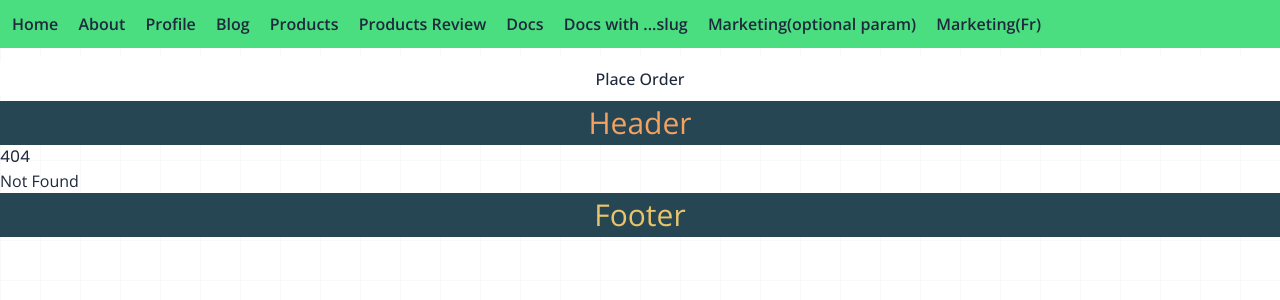
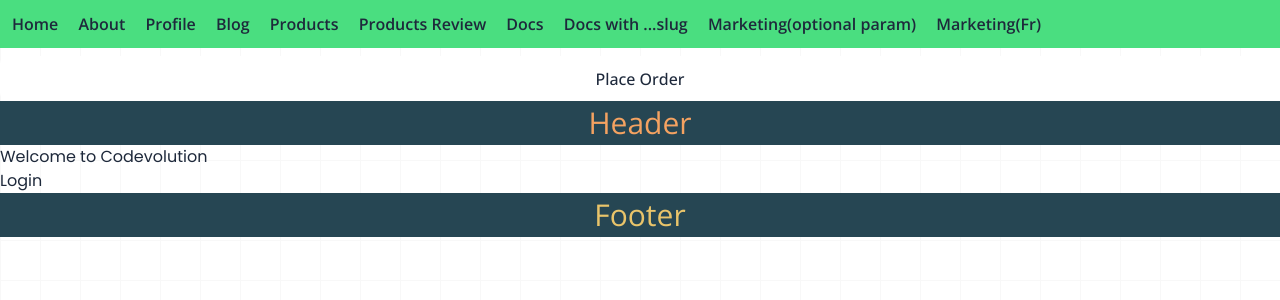
Before and after one commit to leobewater/sveltekit-app, a SvelteKit app: page /login in a window 1280 px wide. Before the commit this address had no page. Shown: the top 300 px of the page. Built offline with nearby package versions, Linux system fonts and the light colour scheme.

Commit message:
route grouping

```diff
--- /dev/null
+++ b/src/routes/(auth)/+layout.svelte
@@ -0,0 +1,2 @@
+<h1>Welcome to Codevolution</h1>
+<slot />
--- /dev/null
+++ b/src/routes/(auth)/login/+page.svelte
@@ -0,0 +1 @@
+<h1>Login</h1>
--- /dev/null
+++ b/src/routes/(auth)/register/+page.svelte
@@ -0,0 +1 @@
+<h1>Register</h1>
```
